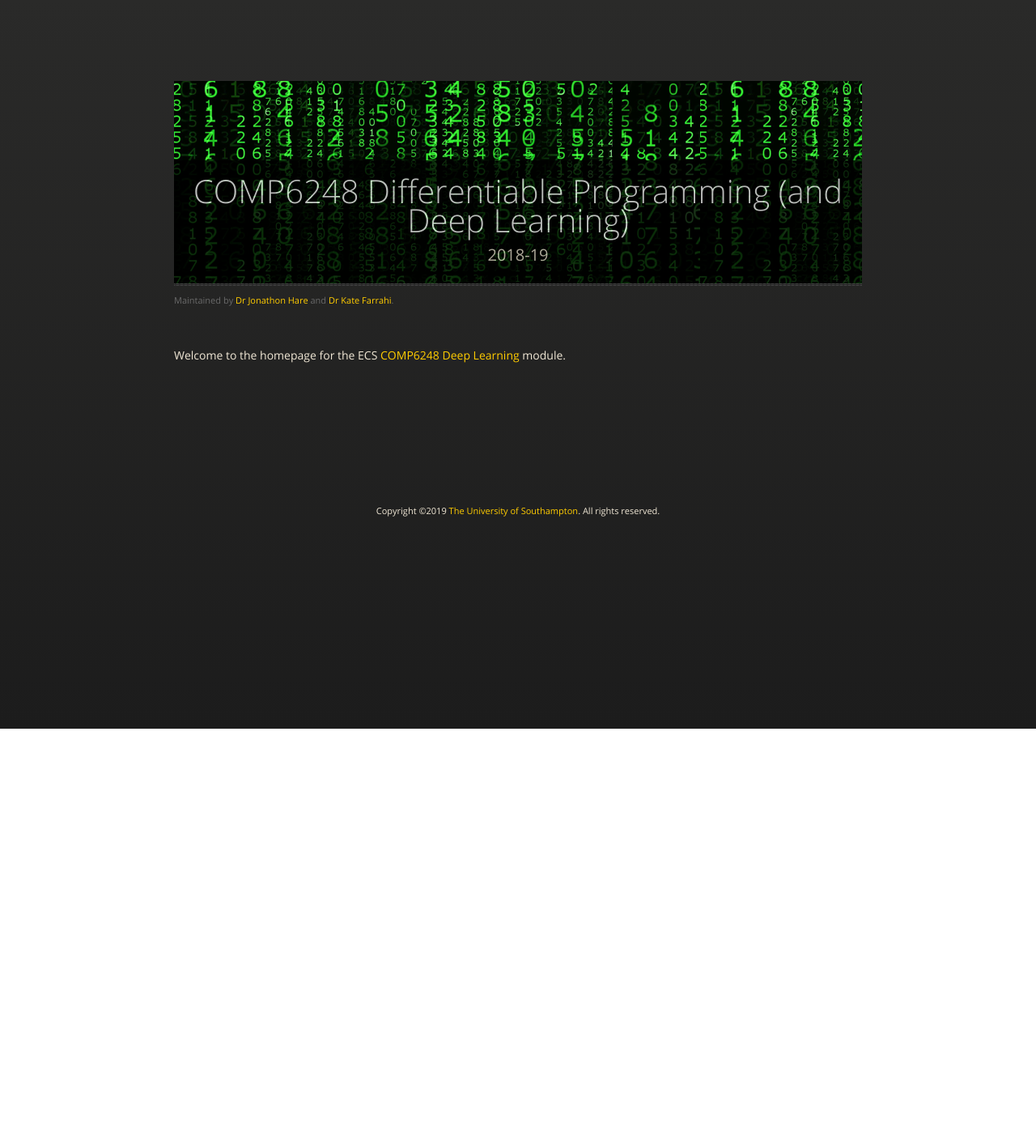
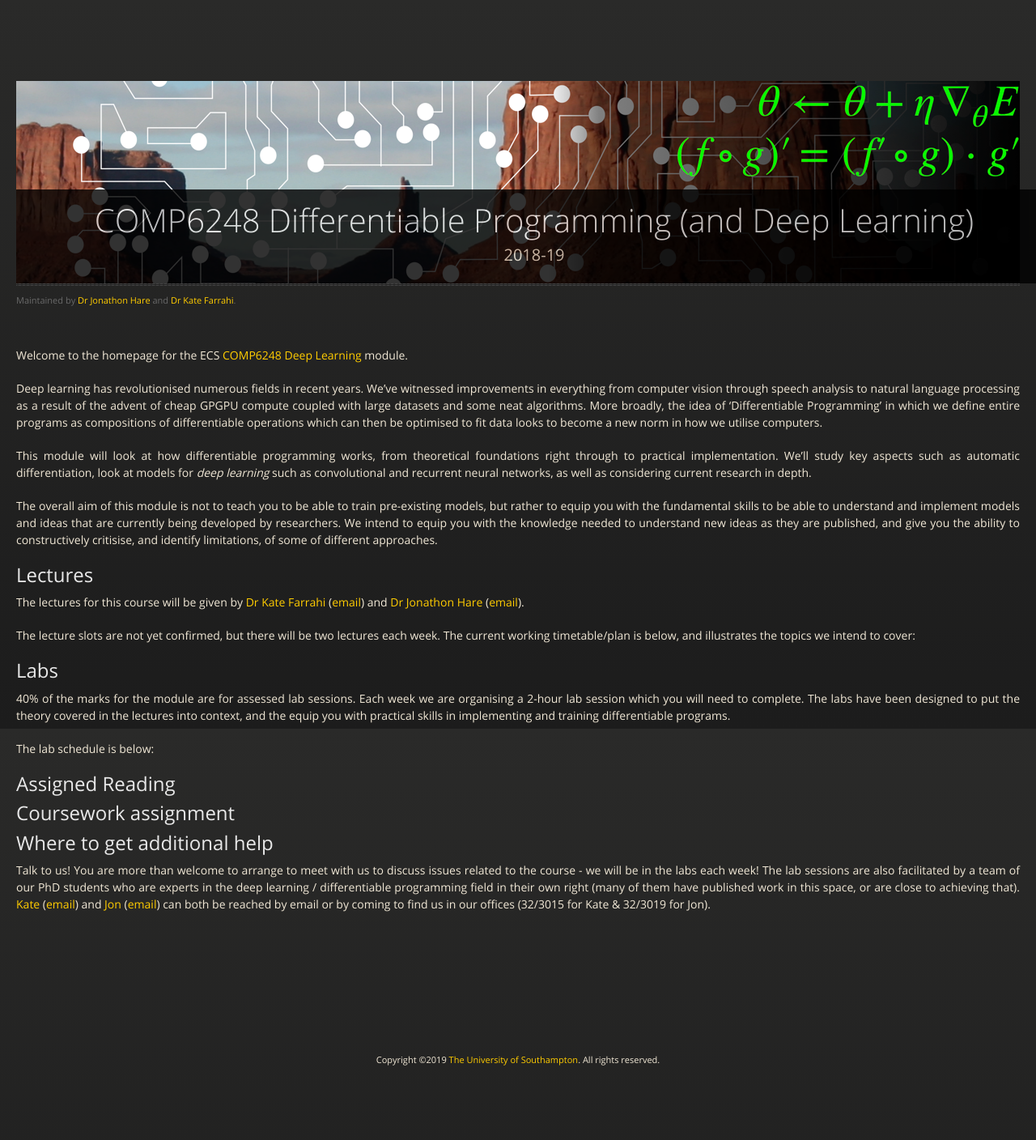
Before and after one commit to ecs-vlc/COMP6248, a Jekyll site: the page built from docs/index.md, in a window 1280 px wide. Shown: the whole page at 81% size. Built offline with Jekyll 4.4.1, drawn with Linux system fonts in a browser that asks for light colours; nearby versions of some CDN libraries; before the commit the page ends 900 px from its top, so only the background shows below that.

Commit message:
adding content and fixing style

```diff
--- a/docs/_layouts/index.html
+++ b/docs/_layouts/index.html
@@ -32,7 +32,7 @@
       <section>
         <div id="title">
           <div style="background-image: url({{page.rdir}}images/matrix.png); height: 250px; position: relative">
-            <div style="position: absolute; bottom: 0; width: 850px; opacity:0.8; filter:alpha(opacity=80); background-color: #000000; padding-top:20px">
+            <div style="position: absolute; bottom: 0; width: 1280px; opacity:0.8; filter:alpha(opacity=80); background-color: #000000; padding-top:20px">
               <h1>{{page.title}}</h1>
               <p>{{page.subtitle}}</p>
             </div>
--- a/docs/index.md
+++ b/docs/index.md
@@ -7,3 +7,33 @@
 ---
 
 Welcome to the homepage for the ECS [COMP6248 Deep Learning](https://secure.ecs.soton.ac.uk/module/COMP6248) module.
+
+Deep learning has revolutionised numerous fields in recent years. We've witnessed improvements in everything from computer vision through speech analysis to natural language processing as a result of the advent of cheap GPGPU compute coupled with large datasets and some neat algorithms. More broadly, the idea of 'Differentiable Programming' in which we define entire programs as compositions of differentiable operations which can then be optimised to fit data looks to become a new norm in how we utilise computers.
+
+This module will look at how differentiable programming works, from theoretical foundations right through to practical implementation. We'll study key aspects such as automatic differentiation, look at models for _deep learning_ such as convolutional and recurrent neural networks, as well as considering current research in depth.
+
+The overall aim of this module is not to teach you to be able to train pre-existing models, but rather to equip you with the fundamental skills to be able to understand and implement models and ideas that are currently being developed by researchers. We intend to equip you with the knowledge needed to understand new ideas as they are published, and give you the ability to constructively critisise, and identify limitations, of some of different approaches.
+
+
+## Lectures
+
+The lectures for this course will be given by <a href="http://www.ecs.soton.ac.uk/people/kf2u17">Dr Kate Farrahi</a> ([email](mailto:kf2u17@ecs.soton.ac.uk)) and <a href="http://www.ecs.soton.ac.uk/people/jsh2">Dr Jonathon Hare</a> ([email](mailto:jsh2@ecs.soton.ac.uk)).
+
+The lecture slots are not yet confirmed, but there will be two lectures each week. The current working timetable/plan is below, and illustrates the topics we intend to cover:
+
+
+## Labs
+
+40% of the marks for the module are for assessed lab sessions. Each week we are organising a 2-hour lab session which you will need to complete. The labs have been designed to put the theory covered in the lectures into context, and the equip you with practical skills in implementing and training differentiable programs.
+
+The lab schedule is below:
+
+
+## Assigned Reading
+
+
+## Coursework assignment
+
+
+## Where to get additional help
+Talk to us! You are more than welcome to arrange to meet with us to discuss issues related to the course - we will be in the labs each week! The lab sessions are also facilitated by a team of our PhD students who are experts in the deep learning / differentiable programming field in their own right (many of them have published work in this space, or are close to achieving that). <a href="http://www.ecs.soton.ac.uk/people/kf2u17">Kate</a> ([email](mailto:kf2u17@ecs.soton.ac.uk)) and <a href="http://www.ecs.soton.ac.uk/people/jsh2">Jon</a> ([email](mailto:jsh2@ecs.soton.ac.uk)) can both be reached by email or by coming to find us in our offices (32/3015 for Kate & 32/3019 for Jon).
--- a/docs/stylesheets/styles.css
+++ b/docs/stylesheets/styles.css
@@ -605,7 +605,7 @@
 }
 
 .wrapper {
-  max-width: 850px;
+  max-width: 1280px;
   margin: 0 auto;
   position: relative;
   padding: 0 20px;
@@ -709,7 +709,7 @@
   box-shadow: 0px 1px 3px rgba(0, 0, 0, 0.25);
 }
 #header nav {
-  max-width: 850px;
+  max-width: 1280px;
   margin: 0 auto;
   padding: 0 10px;
   background: blue;
@@ -781,7 +781,7 @@
 }
 
 section {
-  max-width: 850px;
+  max-width: 1280px;
   padding: 30px 0px 50px 0px;
   margin: 20px 0;
   margin-top: 70px;
```
Also changed, not shown: docs/_posts/2018-11-08-welcome-to-jekyll.markdown (deleted, +0 -25 lines), docs/images/matrix.png.
